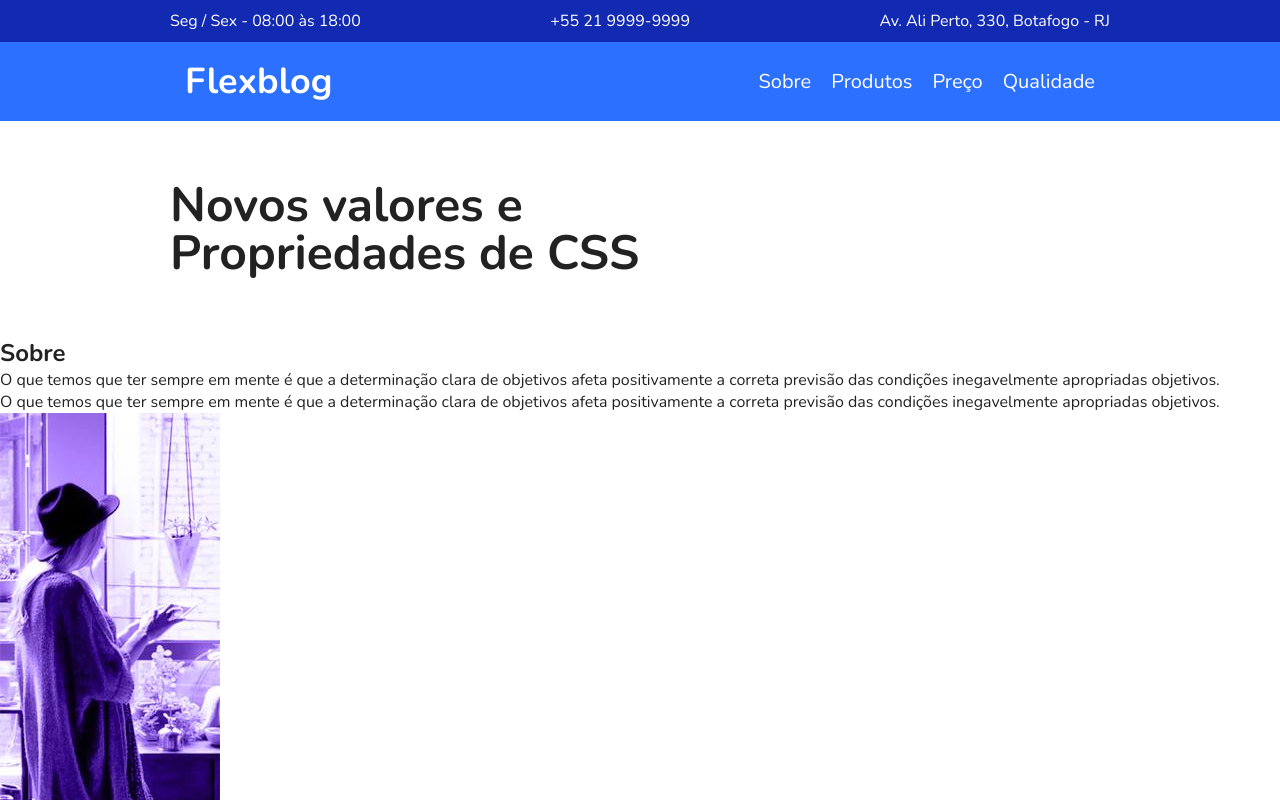
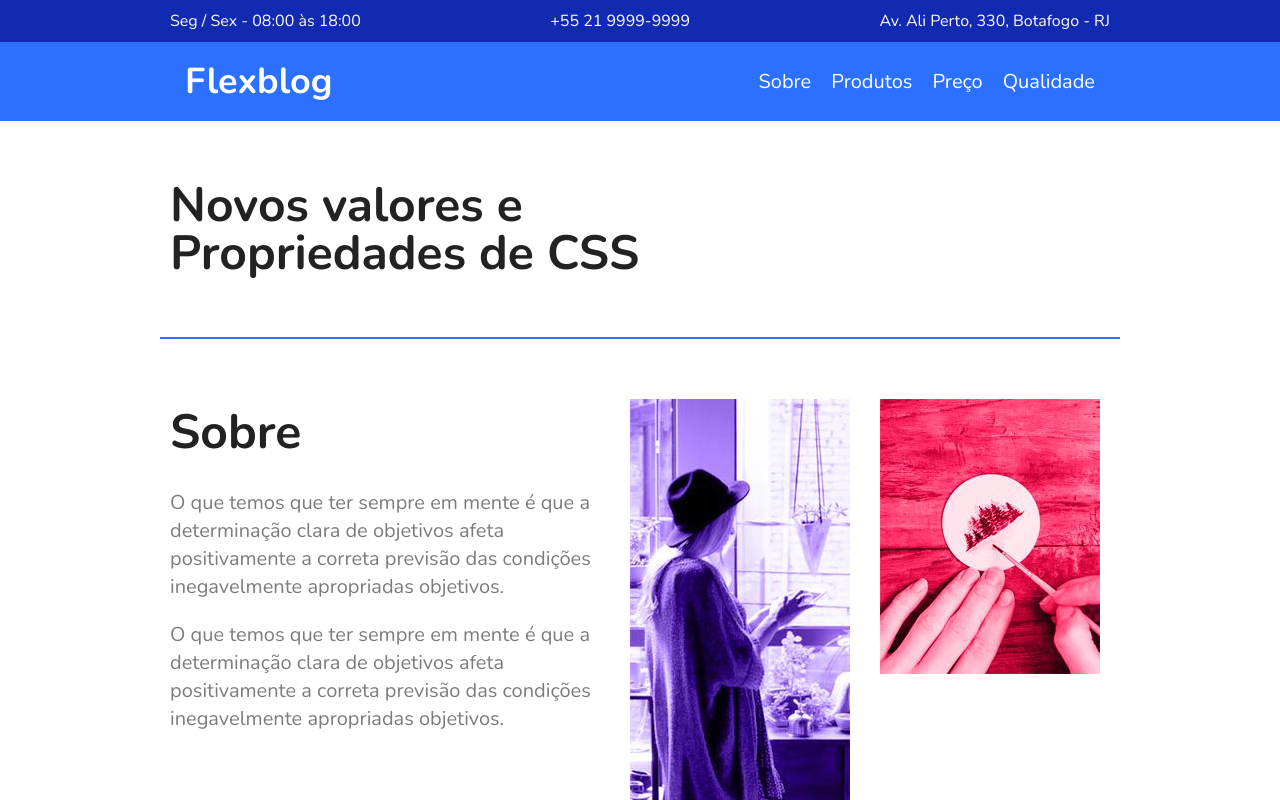
Before and after one commit to samaracsilva/flexblog, a plain HTML site: page index.html in a window 1280 px wide. Shown: the top 800 px of the page. Drawn offline with nearby package versions, Linux system fonts and the light colour scheme.

Commit message:
Css da seção Sobre

```diff
--- a/css/style.css
+++ b/css/style.css
@@ -93,3 +93,37 @@ img {
     margin: 0 auto;
     padding: 60px 10px;
 }
+
+/*Sobre*/
+
+.sobre {
+    border-top: solid 2px #2c70ff;
+    border-bottom: solid 2px #2c70ff;
+    max-width: 960px;
+    margin: 0 auto;
+    padding: 60px 0;
+    display: flex;
+    flex-wrap: wrap;
+}
+
+.sobre-info {
+    flex: 2 1 300px;
+    margin: 0 10px;
+}
+
+.sobre-info h1 {
+    font-size: 3em;
+    margin-bottom: .5em;
+}
+
+.sobre-info p {
+    font-size: 1.25em;
+    line-height: 1.4em;
+    margin-bottom: 1em;
+    color: #7c7c7c;
+}
+
+.sobre-img {
+    flex: 1 1 160px;
+    margin: 0 10px;
+}
```
